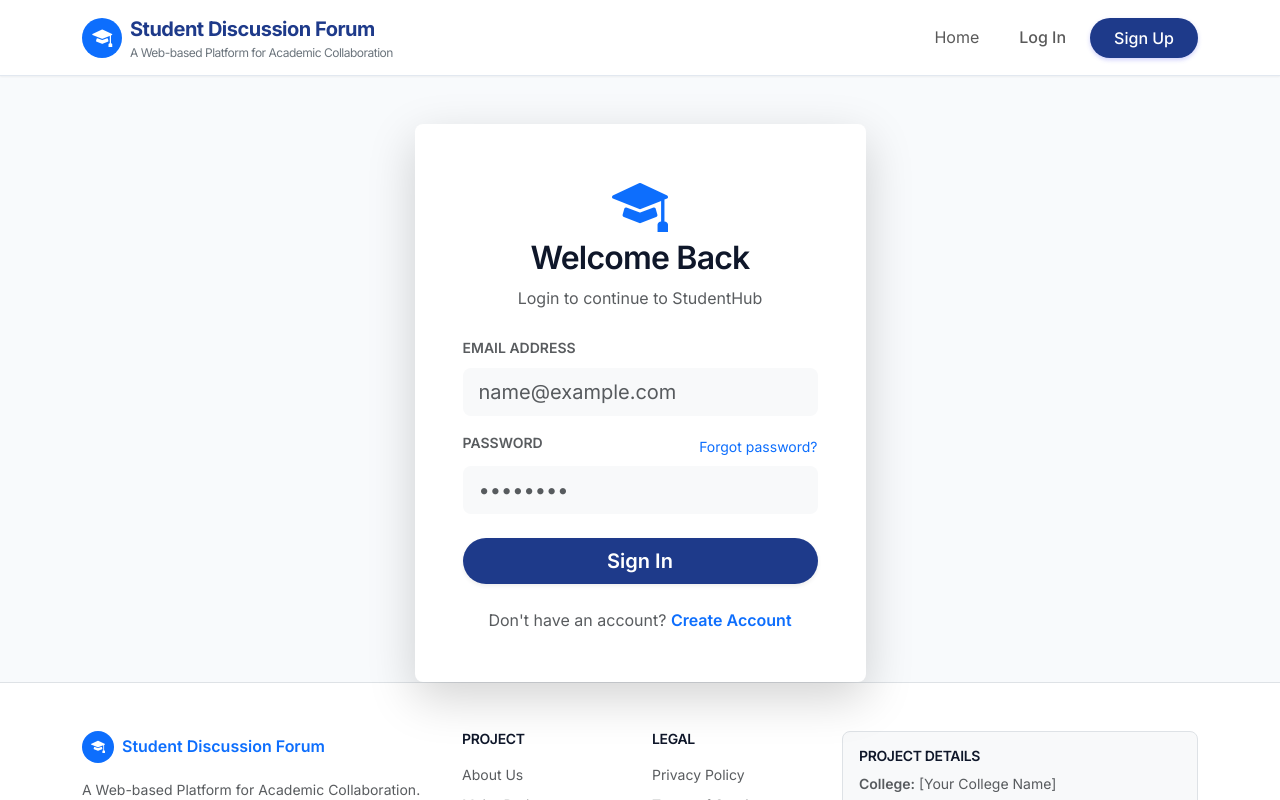
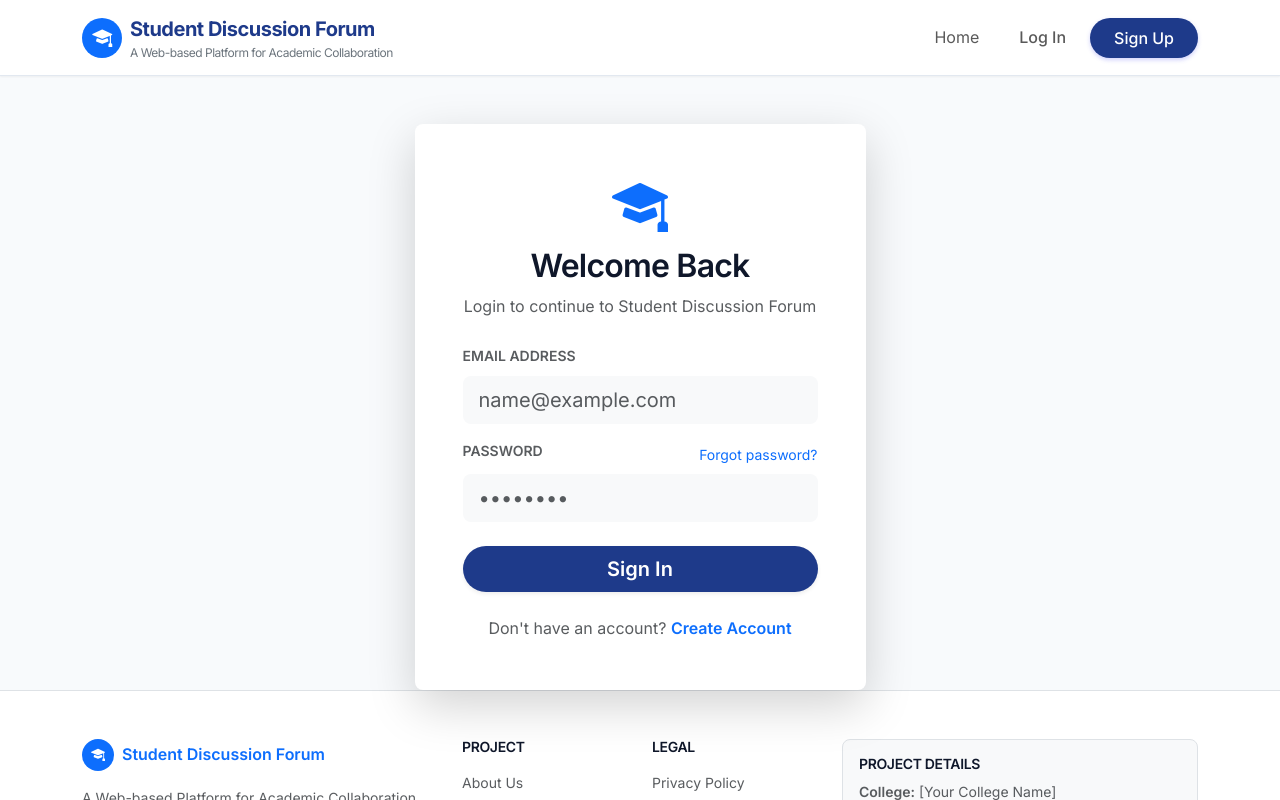
Before and after one commit to samarshri/Temp, a React (Create React App) app in the folder frontend/: page /login in a window 1280 px wide. Shown: the top 800 px of the page. Built offline with nearby package versions, Linux system fonts and the light colour scheme; no server answers.

Commit message:
Fix: Update Login/Register branding to match new app name

```diff
--- a/frontend/src/pages/Login.jsx
+++ b/frontend/src/pages/Login.jsx
@@ -33,9 +33,9 @@ const Login = () => {
                     <div className="card border-0 shadow-lg">
                         <div className="card-body p-5">
                             <div className="text-center mb-4">
-                                <i className="bi bi-mortarboard-fill text-primary display-4 mb-3"></i>
-                                <h2 className="fw-bold">Welcome Back</h2>
-                                <p className="text-muted">Login to continue to StudentHub</p>
+                                <i className="bi bi-mortarboard-fill text-primary display-4"></i>
+                                <h2 className="fw-bold mt-2">Welcome Back</h2>
+                                <p className="text-muted">Login to continue to Student Discussion Forum</p>
                             </div>
 
                             {error && (
--- a/frontend/src/pages/Register.jsx
+++ b/frontend/src/pages/Register.jsx
@@ -65,7 +65,7 @@ const Register = () => {
                         <div className="card-body p-5">
                             <div className="text-center mb-4">
                                 <h2 className="fw-bold">Create Account</h2>
-                                <p className="text-muted">Join the student community today</p>
+                                <p className="text-muted">Join the Student Discussion Forum community</p>
                             </div>
 
                             {error && (
```
